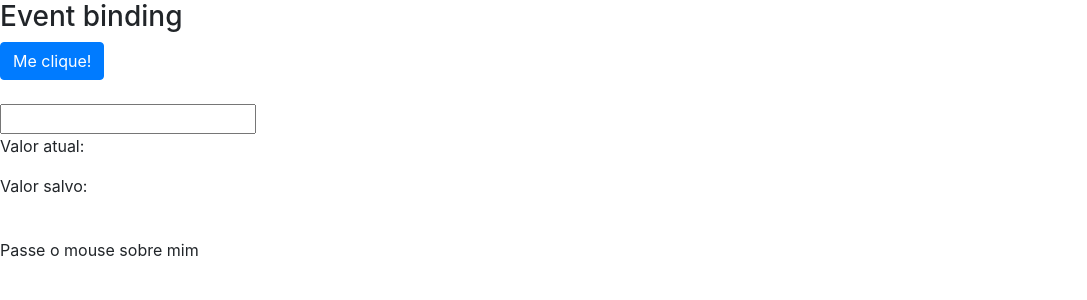
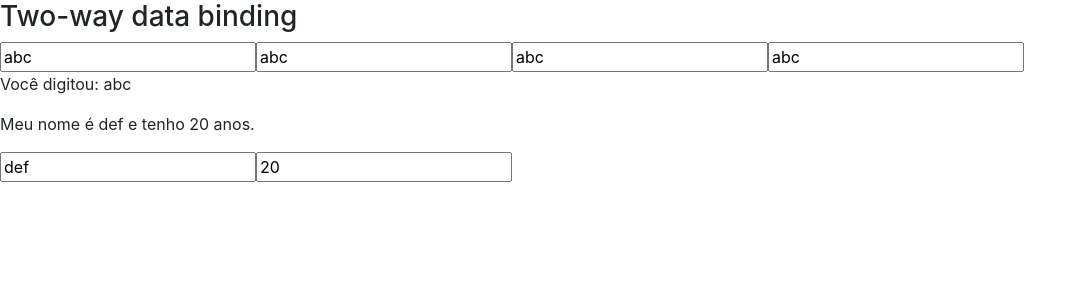
Before and after one commit to VitorAraujoTr/primeiro-projeto-angular, an Angular app in the folder data-binding/: page / in a window 1280 px wide. Shown: the top 300 px of the page, without its empty margins (0-1087 px from the left). Built offline with nearby package versions, Linux system fonts and the light colour scheme.

Commit message:
Utilizando ngModel para resposta entro componente e html

```diff
--- a/data-binding/src/app/app.module.ts
+++ b/data-binding/src/app/app.module.ts
@@ -4,6 +4,8 @@ import { NgModule } from '@angular/core';
 import { AppRoutingModule } from './app-routing.module';
 import { AppComponent } from './app.component';
 import { DataBindingComponent } from './data-binding/data-binding.component';
+import { FormsModule } from '@angular/forms';
+import { MeuFormModule } from './meu-form/meu-form.module';
 
 @NgModule({
   declarations: [
@@ -12,7 +14,9 @@ import { DataBindingComponent } from './data-binding/data-binding.component';
   ],
   imports: [
     BrowserModule,
-    AppRoutingModule
+    AppRoutingModule,
+    FormsModule,
+    MeuFormModule
   ],
   providers: [],
   bootstrap: [AppComponent]
--- a/data-binding/src/app/data-binding/data-binding.component.html
+++ b/data-binding/src/app/data-binding/data-binding.component.html
@@ -1,4 +1,4 @@
-<section class="property-binding">
+<!-- <section class="property-binding"> -->
 
     <!-- <article>
         <h3> Interpolation / Interpolação </h3>
@@ -43,7 +43,7 @@
         </div>
     </article> -->
 
-    <article>
+    <!-- <article>
         <h3>Event binding</h3>
         <div>
             <button (click)="botaoClicado()" class="btn btn-primary">Me clique!</button>
@@ -67,6 +67,8 @@
                 >Passe o mouse sobre mim</span>
 
         </div>
-    </article>
+    </article> -->
 
-</section>
+<!-- </section> -->
+
+<app-meu-form></app-meu-form>
--- /dev/null
+++ b/data-binding/src/app/meu-form/meu-form.component.html
@@ -0,0 +1,27 @@
+<section class="two-way-binding">
+        <article>
+            <h3>Two-way data binding</h3>
+            <div>
+                <input type="text"
+                    [value]="nome"
+                    (input)="nome = $event.target.value" />
+
+                <input type="text"
+                    [ngModel]="nome"
+                    (ngModelChange)="nome = $event" />
+
+                <input type="text" [(ngModel)]="nome"/>
+
+                <input type="text" bindon-ngModel="nome"/>
+
+                <p>Você digitou: {{ nome }}</p>
+            </div>
+            <div>
+
+                <p>Meu nome é {{ pessoa.nome }} e tenho {{ pessoa.idade }} anos.</p>
+
+                <input type="text" [(ngModel)]="pessoa.nome"/>
+                <input type="text" [(ngModel)]="pessoa.idade"/>
+            </div>
+        </article>
+    </section>
--- /dev/null
+++ b/data-binding/src/app/meu-form/meu-form.component.ts
@@ -0,0 +1,22 @@
+import { Component, OnInit } from '@angular/core';
+
+@Component({
+  selector: 'app-meu-form',
+  templateUrl: './meu-form.component.html',
+  styleUrls: ['./meu-form.component.css']
+})
+export class MeuFormComponent implements OnInit {
+
+  nome: string = 'abc';
+
+  pessoa : any = {
+    nome : 'def',
+    idade : 20
+  }
+
+  constructor() { }
+
+  ngOnInit() {
+  }
+
+}
```
Also changed, not shown: data-binding/src/app/meu-form/meu-form.module.ts (added, +18 -0 lines), data-binding/src/app/data-binding/data-binding.component.ts (line endings or trailing spaces), data-binding/src/app/meu-form/meu-form.component.css (added), 1 other file (tests, documents, lock files or other folders).
